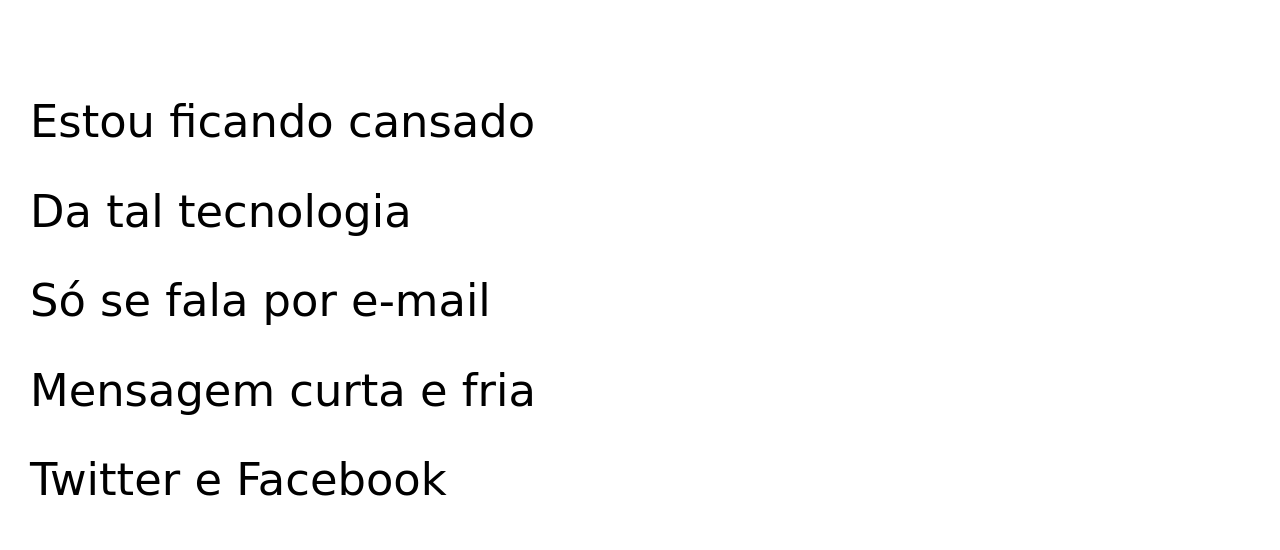
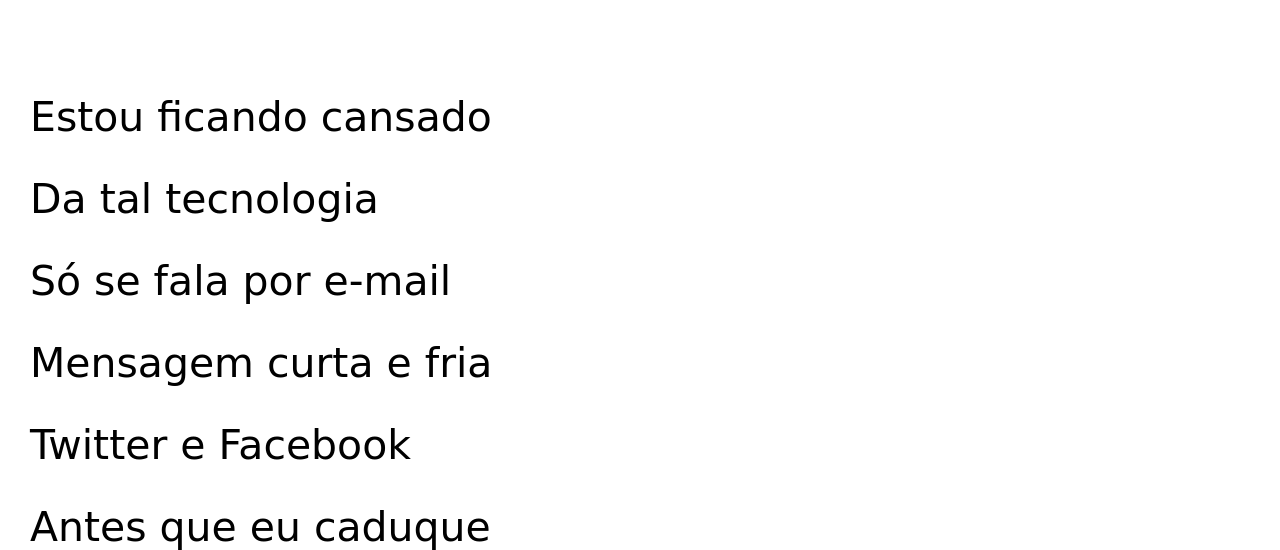
Before and after one commit to vmedeir0s/Projeto-Cordel, a plain HTML site: page index.html in a window 1280 px wide. Shown: the part 212-762 px from the top of the page. Drawn offline with nearby package versions, Linux system fonts and the light colour scheme; a web font is replaced by a local one.

Commit message:
Update style.css

```diff
--- a/estilo/style.css
+++ b/estilo/style.css
@@ -54,7 +54,7 @@ section {
     line-height: 2em;
     padding-left: 30px;
     font-family: var(--fonte3);
-    font-size: 3.5vw;
+    font-size: 3.2vw;
 }
 
 section.normal {
```
